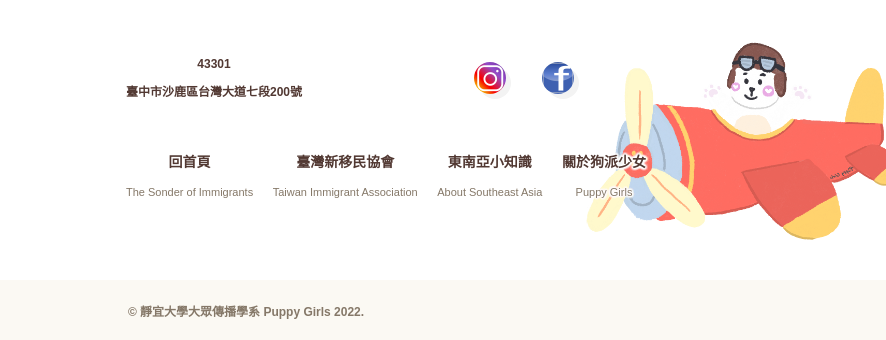
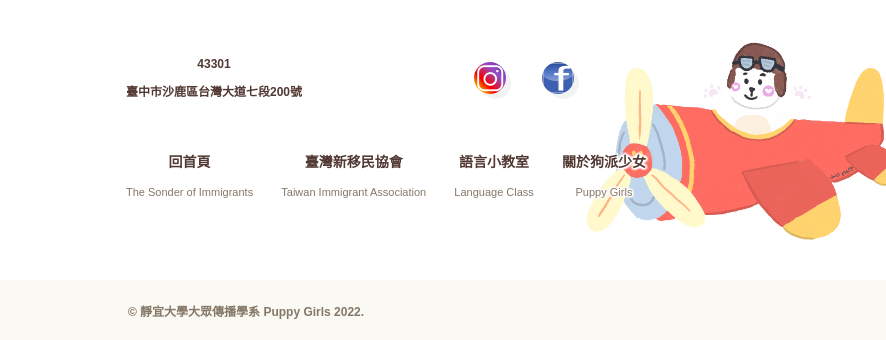
Before and after one commit to PuppyGirls/sonderimmigrants, a plain HTML site: page html/myz.html in a window 1280 px wide. Shown: the part 2865-3205 px from the top of the page, 394-1280 px from the left. Drawn offline with Linux system fonts and the light colour scheme.

Commit message:
Update myz.html

```diff
--- a/html/myz.html
+++ b/html/myz.html
@@ -78,8 +78,8 @@
                     <span class="en">YUKI CHEN</span>
                 </a>
                 <a href="../html/dnyxbk.html">
-                    <h3>東南亞小知識</h3>
-                    <span class="en">ABOUT SOUTHEAST ASIA</span>
+                    <h3>語言小教室</h3>
+                    <span class="en">LANGUAGE CLASS</span>
                 </a>
                 <a href="../html/puppygirls.html">
                     <h3>關於狗派少女</h3>
@@ -200,8 +200,8 @@
                         <span>Taiwan Immigrant Association</span>
                     </a>
                     <a href="../html/dnyxbk.html">
-                        <h3>東南亞小知識</h3>
-                        <span>About Southeast Asia</span>
+                        <h3>語言小教室</h3>
+                    	<span>Language Class</span>
                     </a>
                     <a href="../html/puppygirls.html">
                         <h3>關於狗派少女</h3>
```
